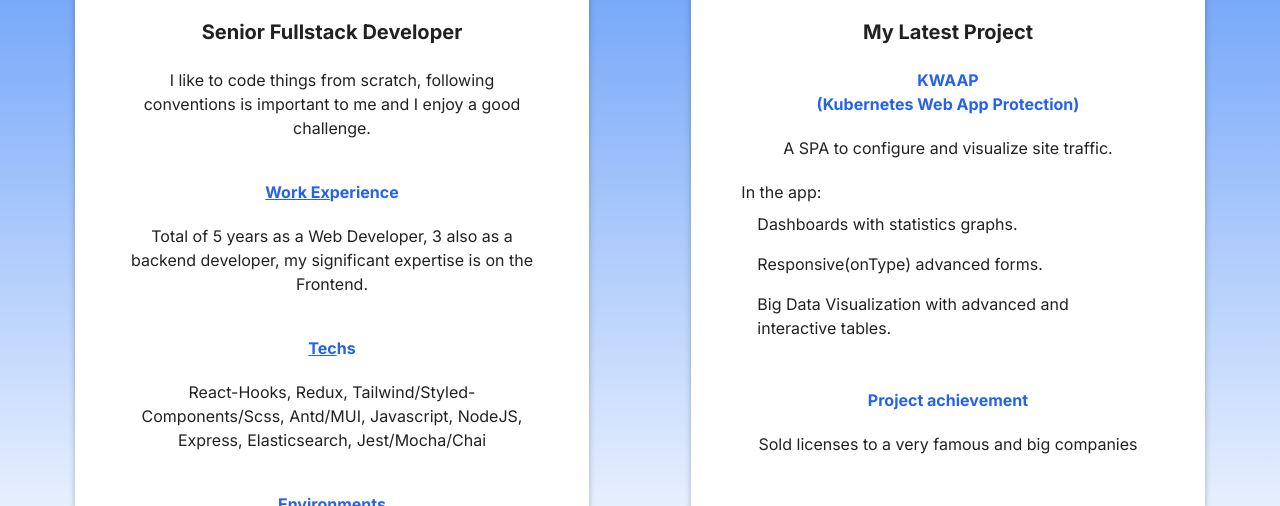
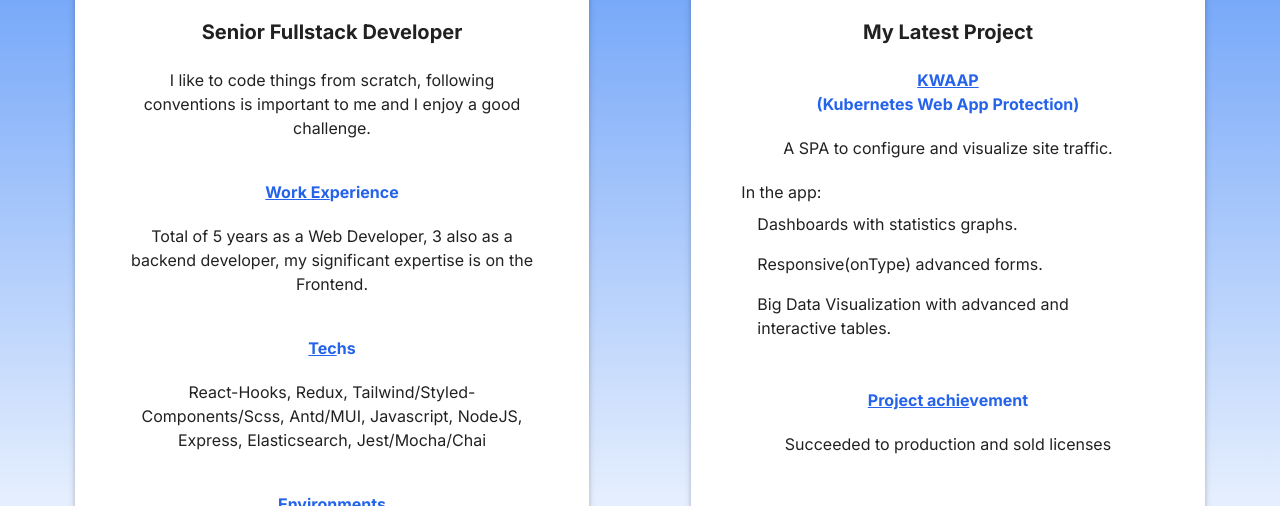
Before and after one commit to eladonline/portfiolio, a Next.js app: page / in a window 1280 px wide. Shown: the part 812-1318 px from the top of the page. Built offline with nearby package versions, Linux system fonts and the light colour scheme.

Commit message:
fix text

```diff
--- a/app/home/Bio.tsx
+++ b/app/home/Bio.tsx
@@ -123,7 +123,7 @@ const Bio = () => {
                 variant={"body1"}
                 textAlign={"center"}
               >
-                KWAAP <br /> (Kubernetes Web App Protection)
+                <u>KWAAP</u> <br /> (Kubernetes Web App Protection)
               </Typography>
 
               <Typography variant={"body1"}>
@@ -144,11 +144,11 @@ const Bio = () => {
                 className={"text-blue-600"}
                 variant={"body1"}
               >
-                Project achievement
+                <u>Project achie</u>vement
               </Typography>
 
               <Typography textAlign={"center"} variant={"body1"}>
-                Sold licenses to a very famous and big companies
+                Succeeded to production and sold licenses
               </Typography>
             </section>
           </PaperComponent>
```
